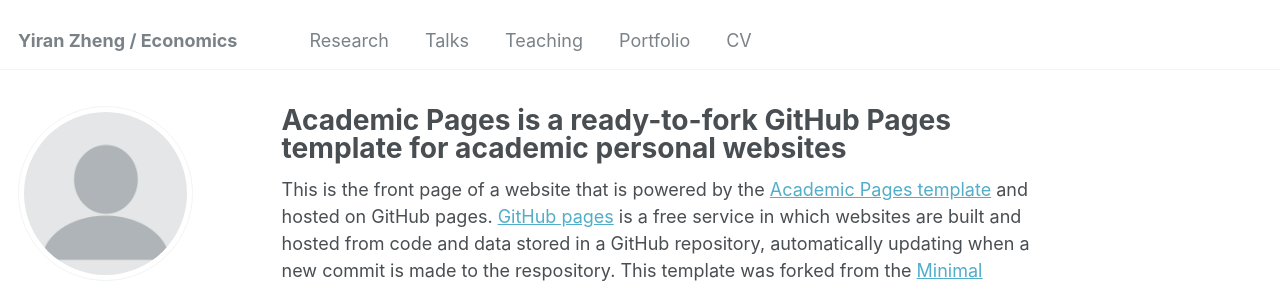
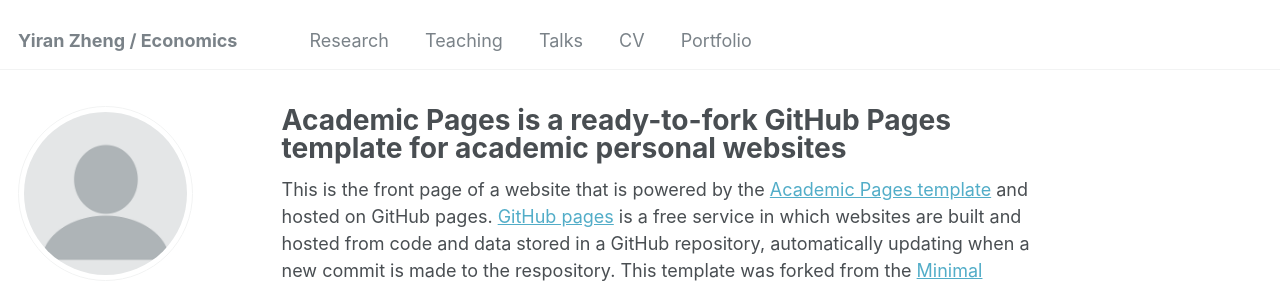
Before and after one commit to yiran-zheng/yiran-zheng.github.io, a Jekyll site: the page built from _pages/about.md, in a window 1280 px wide. Shown: the top 283 px of the page. Built offline with Jekyll 4.4.1, drawn with Linux system fonts in a browser that asks for light colours; part of the change alters nothing that is shown.

```diff
--- a/_data/navigation.yml
+++ b/_data/navigation.yml
@@ -8,14 +8,14 @@ main:
   - title: "Research"
     url: /research/
 
+  - title: "Teaching"
+    url: /teaching/
+
   - title: "Talks"
     url: /talks/
 
-  - title: "Teaching"
-    url: /teaching/
+  - title: "CV"
+    url: /cv/
 
   - title: "Portfolio"
     url: /portfolio/
-
-  - title: "CV"
-    url: /cv/
```
